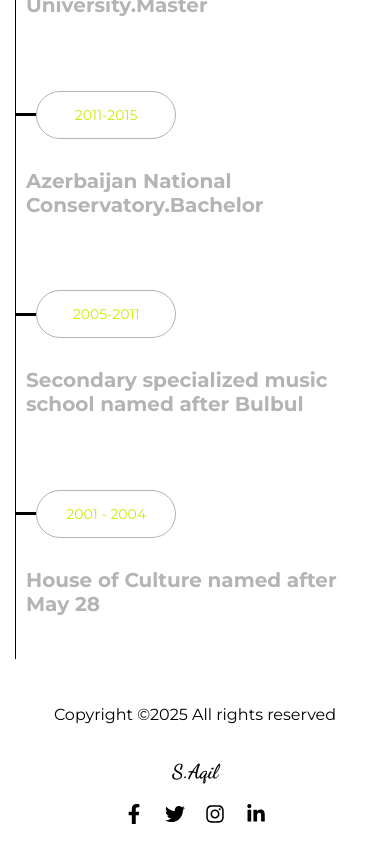
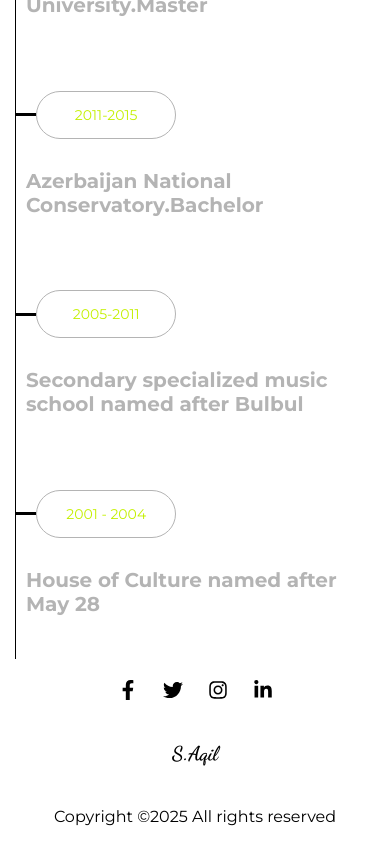
Before and after one commit to CamalPashazade/aqilportfolio, a React (Vite) app: page /about in a window 390 px wide. Shown: the part 2587-3431 px from the top of the page. Built offline with nearby package versions, Linux system fonts and the light colour scheme.

Commit message:
fix footer

```diff
--- a/src/components/footer/footer.module.css
+++ b/src/components/footer/footer.module.css
@@ -111,8 +111,13 @@ transition: 0.3s;
 
     .container
     {
+   width: 100%;
+        height: 180px;
+        flex-direction: column;
+        flex-direction: column-reverse;
 
-        flex-direction: column;
+        justify-content: space-around;
+        margin-top: 80px;
 
 
 
@@ -126,5 +131,6 @@ transition: 0.3s;
 {
 
   width: 50%;
+
 }
 }
```
Also changed, not shown: src/components/footer/Footer.jsx (+6 -6 lines).
